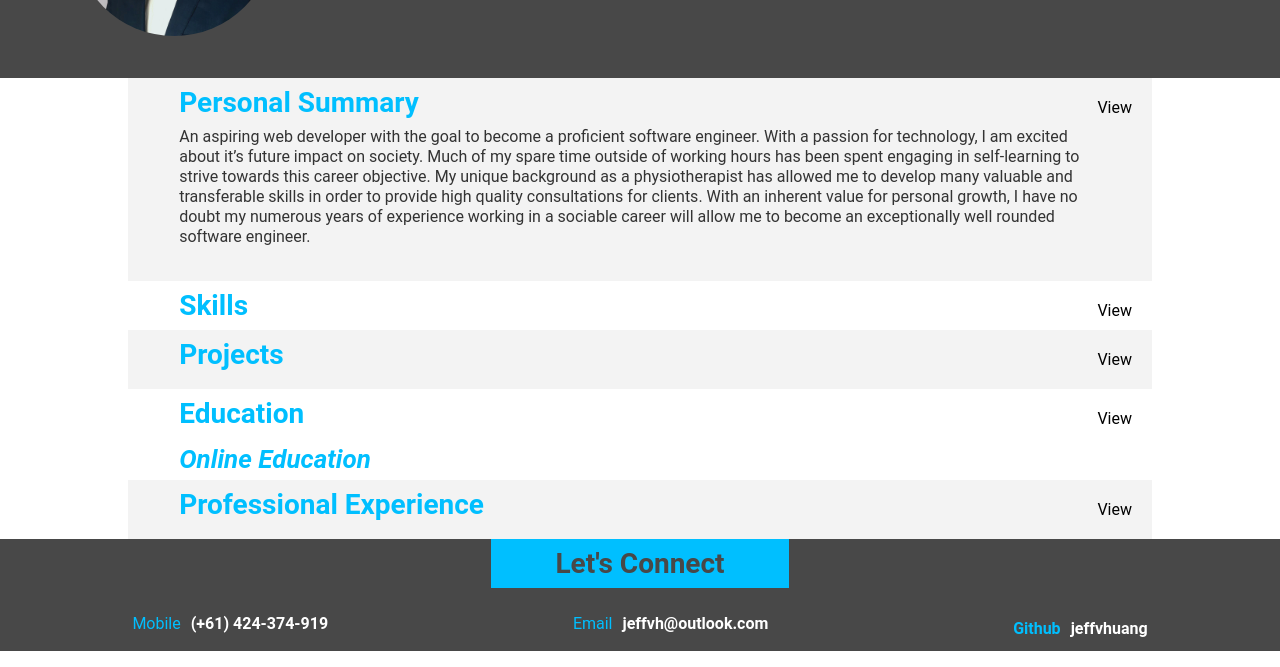
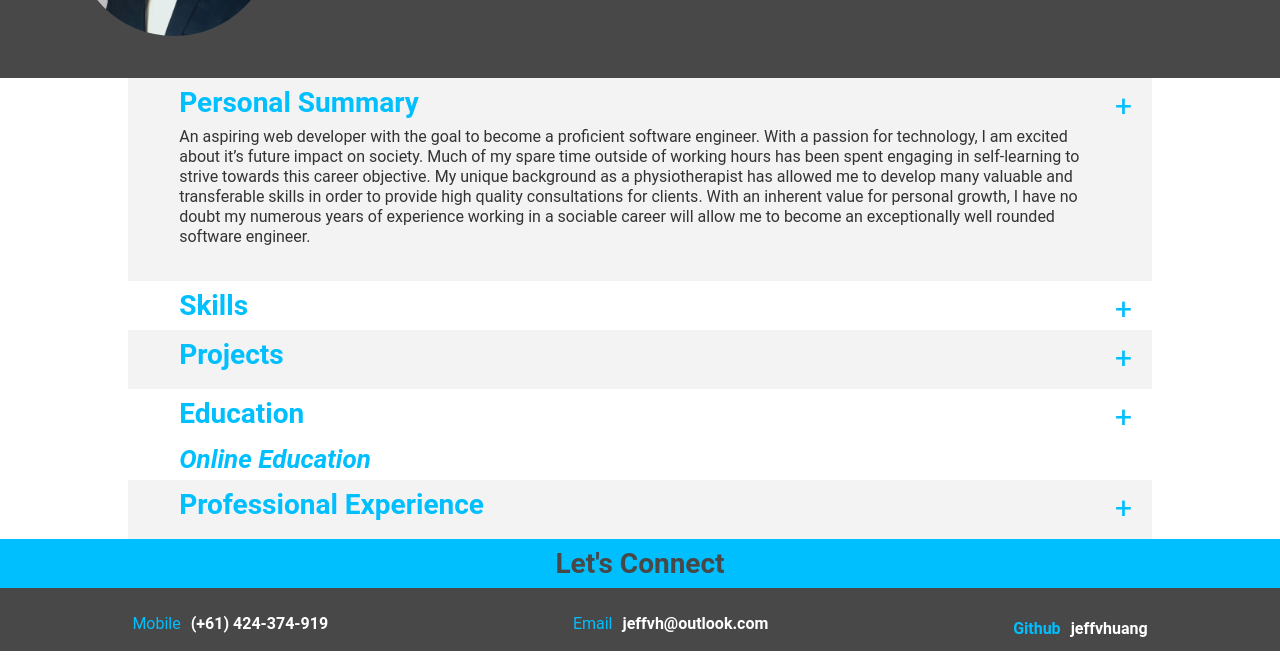
Before and after one commit to jeff-v-h/jeffvhuang.github.io, a plain HTML site: page index.html in a window 1280 px wide. Shown: the part 206-873 px from the top of the page. Drawn offline with Linux system fonts and the light colour scheme.

Commit message:
Change view to +. update it's css

```diff
--- a/css/style.css
+++ b/css/style.css
@@ -2,10 +2,6 @@ body, div, p, h1, h2, h3 {
 	padding: 0;
 	margin: 0;
 	font-family: "Roboto", sans-serif;
-}
-
-h2 {
-	display: inline-block;
 }
 
 .clear-fix {
@@ -21,8 +17,9 @@ h2 {
 .toggle {
 	float: right;
 	margin-right: 20px;
-	margin-top: 20px;
+	margin-top: 10px;
 	cursor: pointer;
+	font-size: 30px;
 }
 
 .summary-entry,
@@ -61,6 +58,7 @@ h2 {
 	font-size: 28px;
 	line-height: 29px;
 	padding: 10px 5%;
+	display: inline-block;
 }
 
 h3 {
@@ -188,6 +186,10 @@ span {
   text-align: center;
 }
 
+#footer h2 {
+	display: block;
+}
+
 #lets-connect {
 	background-color: #00bfff;
 	color: #484848;
--- a/index.html
+++ b/index.html
@@ -15,23 +15,23 @@
 		<div id="main-content">
 			<div id="summary" class="gray">
 				<h2>Personal Summary</h2>
-				<div class="toggle">View</div>
+				<div class="toggle blue-text">+</div>
 			</div>
 			<div id="skills">
 				<h2>Skills</h2>
-				<div class="toggle">View</div>
+				<div class="toggle blue-text">+</div>
 			</div>
 		    <div id="projects" class="gray">
 				<h2>Projects</h2>
-				<div class="toggle">View</div>
+				<div class="toggle blue-text">+</div>
 		    </div>
 		    <div id="education">
 				<h2>Education</h2>
-				<div class="toggle">View</div>
+				<div class="toggle blue-text">+</div>
 		    </div>
 		    <div id="workExperience" class="gray">
 				<h2>Professional Experience</h2>
-				<div class="toggle">View</div>
+				<div class="toggle blue-text">+</div>
 		    </div>
 		</div>
 	    <div id="footer">
```
